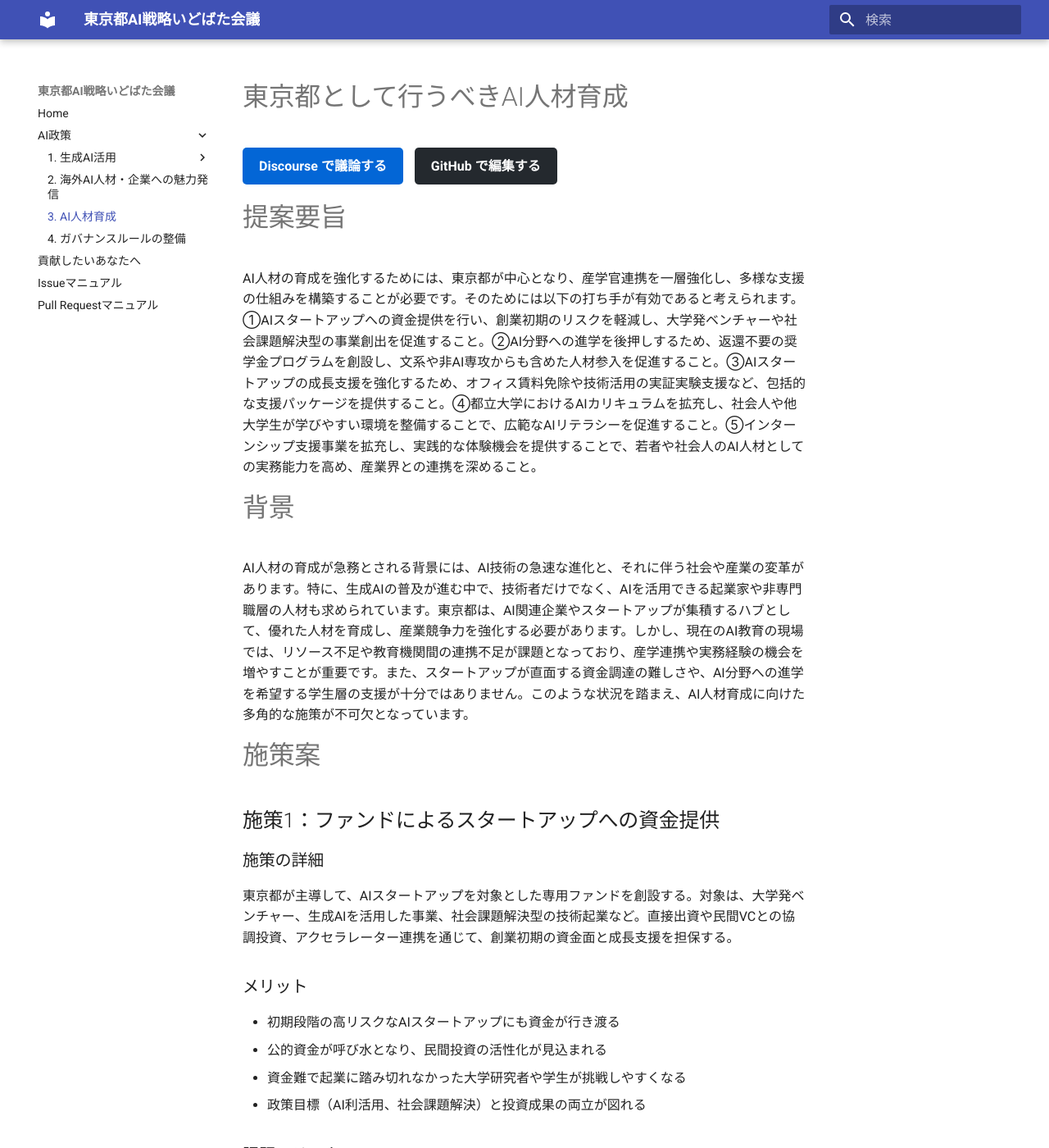
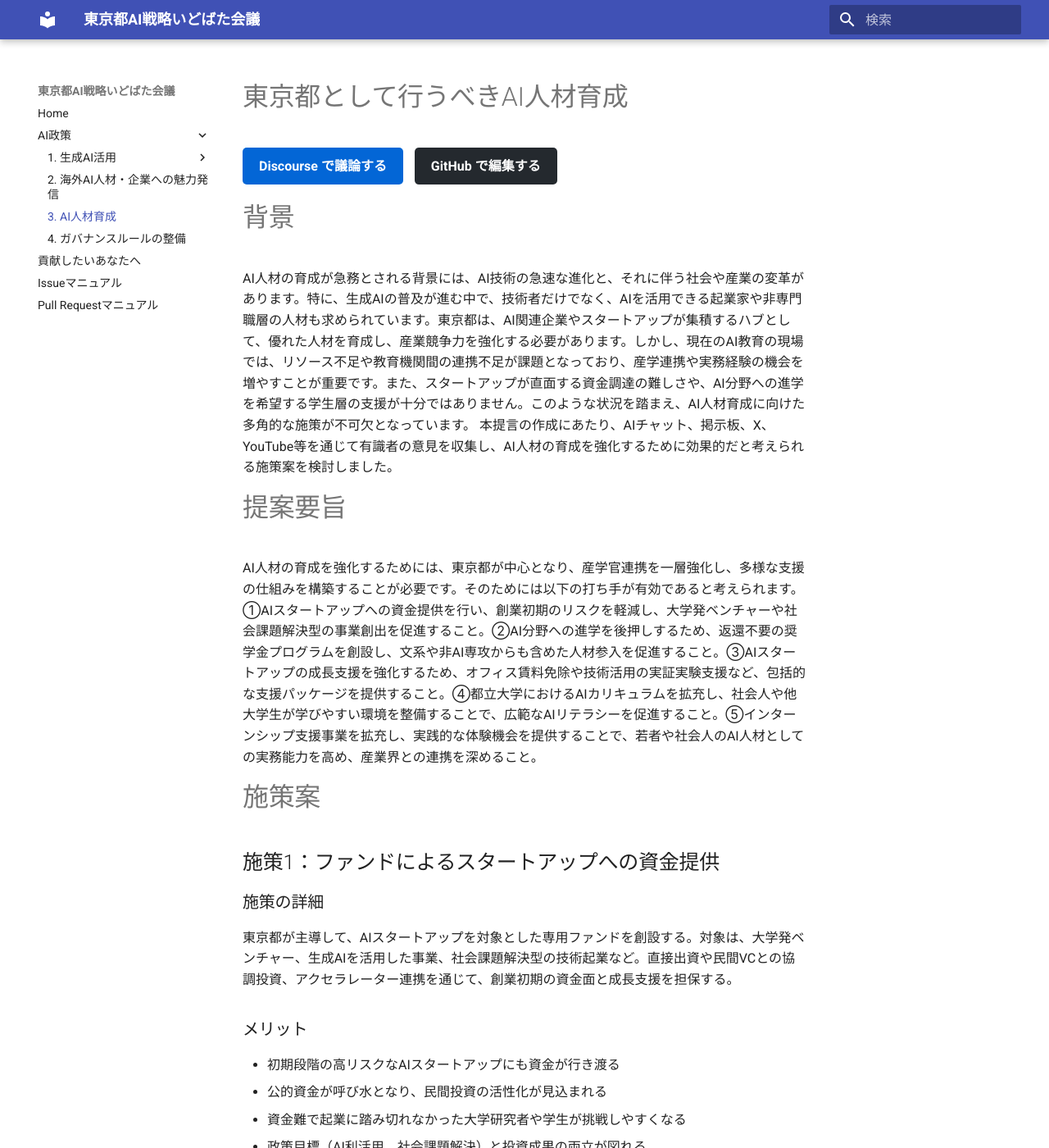
Before and after one commit to takahiroanno2024/2025_ai_idobatakaigi_output, an MkDocs documentation site: the page built from docs/3_AI人材育成.md, in a window 1280 px wide and 1400 px high. Shown: the whole window at 82% size. Built offline with MkDocs 1.6.1 and Material for MkDocs 9.7.7, drawn with Linux system fonts in a browser that asks for light colours.

Commit message:
Update 3_AI人材育成.md

```diff
--- a/docs/3_AI人材育成.md
+++ b/docs/3_AI人材育成.md
@@ -5,11 +5,13 @@
 <a href="https://github.com/takahiroanno2024/2025_ai_idobatakaigi_output/blob/main/docs/3_AI%E4%BA%BA%E6%9D%90%E8%82%B2%E6%88%90.md" style="display: inline-block; padding: 10px 20px; background-color: #24292e; color: white; text-decoration: none; border-radius: 5px; font-weight: bold;">GitHub で編集する</a>
 </div>
 
-# 提案要旨
-AI人材の育成を強化するためには、東京都が中心となり、産学官連携を一層強化し、多様な支援の仕組みを構築することが必要です。そのためには以下の打ち手が有効であると考えられます。①AIスタートアップへの資金提供を行い、創業初期のリスクを軽減し、大学発ベンチャーや社会課題解決型の事業創出を促進すること。②AI分野への進学を後押しするため、返還不要の奨学金プログラムを創設し、文系や非AI専攻からも含めた人材参入を促進すること。③AIスタートアップの成長支援を強化するため、オフィス賃料免除や技術活用の実証実験支援など、包括的な支援パッケージを提供すること。④都立大学におけるAIカリキュラムを拡充し、社会人や他大学生が学びやすい環境を整備することで、広範なAIリテラシーを促進すること。⑤インターンシップ支援事業を拡充し、実践的な体験機会を提供することで、若者や社会人のAI人材としての実務能力を高め、産業界との連携を深めること。
 
 # 背景
 AI人材の育成が急務とされる背景には、AI技術の急速な進化と、それに伴う社会や産業の変革があります。特に、生成AIの普及が進む中で、技術者だけでなく、AIを活用できる起業家や非専門職層の人材も求められています。東京都は、AI関連企業やスタートアップが集積するハブとして、優れた人材を育成し、産業競争力を強化する必要があります。しかし、現在のAI教育の現場では、リソース不足や教育機関間の連携不足が課題となっており、産学連携や実務経験の機会を増やすことが重要です。また、スタートアップが直面する資金調達の難しさや、AI分野への進学を希望する学生層の支援が十分ではありません。このような状況を踏まえ、AI人材育成に向けた多角的な施策が不可欠となっています。
+本提言の作成にあたり、AIチャット、掲示板、X、YouTube等を通じて有識者の意見を収集し、AI人材の育成を強化するために効果的だと考えられる施策案を検討しました。
+
+# 提案要旨
+AI人材の育成を強化するためには、東京都が中心となり、産学官連携を一層強化し、多様な支援の仕組みを構築することが必要です。そのためには以下の打ち手が有効であると考えられます。①AIスタートアップへの資金提供を行い、創業初期のリスクを軽減し、大学発ベンチャーや社会課題解決型の事業創出を促進すること。②AI分野への進学を後押しするため、返還不要の奨学金プログラムを創設し、文系や非AI専攻からも含めた人材参入を促進すること。③AIスタートアップの成長支援を強化するため、オフィス賃料免除や技術活用の実証実験支援など、包括的な支援パッケージを提供すること。④都立大学におけるAIカリキュラムを拡充し、社会人や他大学生が学びやすい環境を整備することで、広範なAIリテラシーを促進すること。⑤インターンシップ支援事業を拡充し、実践的な体験機会を提供することで、若者や社会人のAI人材としての実務能力を高め、産業界との連携を深めること。
 
 # 施策案
 
```
